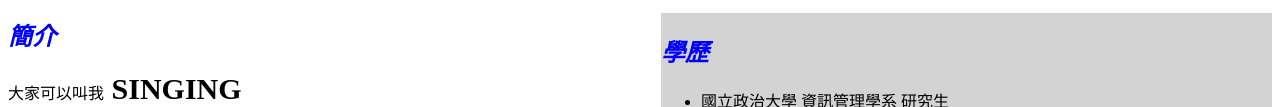
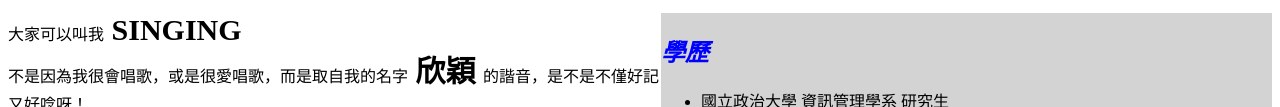
Before and after one commit to lapzax/lapzax.github.io, a plain HTML site: page index.html in a window 1280 px wide. Shown: the part 504-611 px from the top of the page. Drawn offline with Linux system fonts and the light colour scheme.

Commit message:
Update index.html
cancel Introduction header

```diff
--- a/index.html
+++ b/index.html
@@ -31,7 +31,6 @@
 				</ul>
 			</div>
 		</p>
-		<h2 class="blue_font">簡介</h2>
 		<p>大家可以叫我<strong> SINGING </strong><br>
 		不是因為我很會唱歌，或是很愛唱歌，而是取自我的名字<strong> 欣穎 </strong>的諧音，是不是不僅好記又好唸呀！<br></p>
 		我是一個小時候夢想著當<blockquote>【漫畫家】拿著畫筆自由的揮灑的小孩；</blockquote><br>
```
